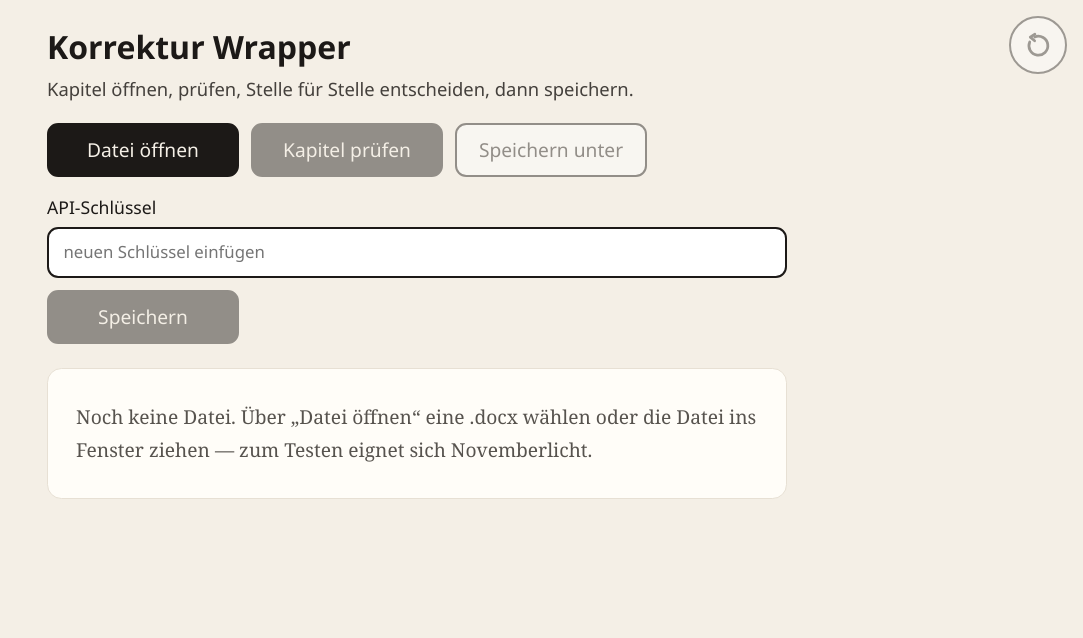
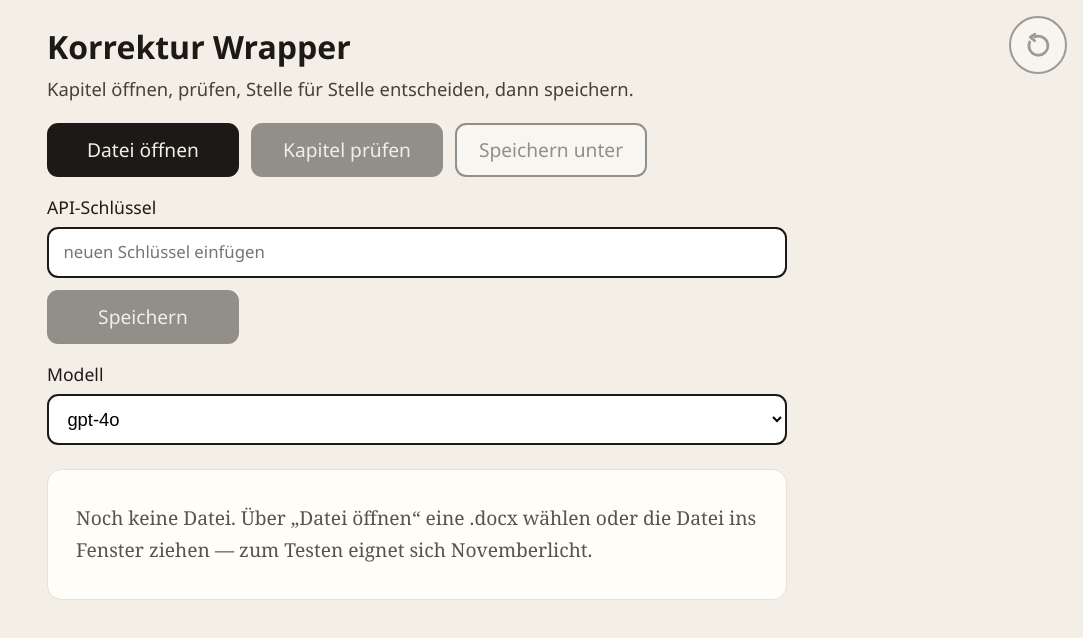
Before and after one commit to Richard4224/korrektur-wrapper, a React (Vite) app: page / in a window 1280 px wide. Shown: the top 638 px of the page, without its empty margins (197-1280 px from the left). Built offline with nearby package versions, Linux system fonts and the light colour scheme.

Commit message:
Let the proofread request go to a chosen model instead of a hidden default.
Co-authored-by: Cursor <cursoragent@cursor.com>

```diff
--- a/src/App.css
+++ b/src/App.css
@@ -147,6 +147,23 @@
   font-size: 1.05rem;
 }
 
+.model-select {
+  display: flex;
+  flex-direction: column;
+  gap: 0.4rem;
+  margin: 1.1rem 0 0;
+  font-size: 1.1rem;
+}
+
+.model-input {
+  min-height: 3.2rem;
+  padding: 0.6rem 0.9rem;
+  border: 2px solid #1c1917;
+  border-radius: 0.7rem;
+  font-size: 1.15rem;
+  background: #fff;
+}
+
 .error {
   margin: 1rem 0 0;
   padding: 0.8rem 1rem;
--- a/src/App.tsx
+++ b/src/App.tsx
@@ -2,6 +2,7 @@ import { useEffect, useMemo, useRef, useState } from "react";
 import { ChapterView } from "./ChapterView";
 import { ReviewBar } from "./ReviewBar";
 import { ApiKeyPanel } from "./ApiKeyPanel";
+import { ModelSelect } from "./ModelSelect";
 import { applyReplacements } from "./docx/applyReplacement";
 import {
   bytesWithDocumentXml,
@@ -13,6 +14,7 @@ import {
 import { parseDocumentXml, plainText } from "./docx/parseDocument";
 import { pruefenKapitel } from "./proofread/api";
 import { loadApiKey } from "./proofread/apiKey";
+import { loadModel, saveModel } from "./proofread/models";
 import {
   correctionMarks,
   replacementsFromDecisions,
@@ -32,6 +34,7 @@ export default function App() {
   const [decisions, setDecisions] = useState<Decision[]>([]);
   const [dragging, setDragging] = useState(false);
   const [apiKey, setApiKey] = useState(() => loadApiKey());
+  const [model, setModel] = useState(() => loadModel());
 
   const currentIndex = decisions.length;
   const currentFinding = findings[currentIndex] ?? null;
@@ -137,7 +140,7 @@ export default function App() {
     setFindings([]);
     setDecisions([]);
     try {
-      const next = await pruefenKapitel(plainText(doc.blocks), apiKey);
+      const next = await pruefenKapitel(plainText(doc.blocks), apiKey, model);
       setFindings(next);
       setStatus(
         next.length === 0
@@ -237,6 +240,13 @@ export default function App() {
           </button>
         </div>
         <ApiKeyPanel apiKey={apiKey} onSaved={setApiKey} />
+        <ModelSelect
+          model={model}
+          onChange={(value) => {
+            saveModel(value);
+            setModel(value);
+          }}
+        />
         <input
           ref={inputRef}
           className="file-hidden"
--- /dev/null
+++ b/src/ModelSelect.tsx
@@ -0,0 +1,28 @@
+import { MODEL_OPTIONS } from "./proofread/models";
+
+export function ModelSelect({
+  model,
+  onChange,
+}: {
+  model: string;
+  onChange: (value: string) => void;
+}) {
+  const known = MODEL_OPTIONS.some((option) => option.id === model);
+  return (
+    <label className="model-select">
+      Modell
+      <select
+        className="model-input"
+        value={model}
+        onChange={(event) => onChange(event.target.value)}
+      >
+        {MODEL_OPTIONS.map((option) => (
+          <option key={option.id} value={option.id}>
+            {option.label}
+          </option>
+        ))}
+        {!known && <option value={model}>{model}</option>}
+      </select>
+    </label>
+  );
+}
--- a/src/proofread/api.ts
+++ b/src/proofread/api.ts
@@ -3,11 +3,12 @@ import type { Finding } from "./types";
 export async function pruefenKapitel(
   text: string,
   apiKey: string,
+  model: string,
 ): Promise<Finding[]> {
   const response = await fetch("/api/pruefen", {
     method: "POST",
     headers: { "Content-Type": "application/json" },
-    body: JSON.stringify({ text, apiKey }),
+    body: JSON.stringify({ text, apiKey, model }),
   });
   const payload = (await response.json()) as {
     error?: string;
--- /dev/null
+++ b/src/proofread/models.ts
@@ -0,0 +1,36 @@
+const STORAGE_KEY = "korrektur-wrapper-model";
+
+export const MODEL_OPTIONS = [
+  { id: "gpt-4o", label: "gpt-4o" },
+  { id: "gpt-4o-mini", label: "gpt-4o-mini" },
+  { id: "gpt-4.1", label: "gpt-4.1" },
+  { id: "gpt-4.1-mini", label: "gpt-4.1-mini" },
+  { id: "gpt-4.1-nano", label: "gpt-4.1-nano" },
+  { id: "gpt-5", label: "gpt-5" },
+  { id: "gpt-5-mini", label: "gpt-5-mini" },
+  { id: "o4-mini", label: "o4-mini" },
+] as const;
+
+export const DEFAULT_MODEL = "gpt-4o";
+
+export function sanitizeModel(value: string): string {
+  const trimmed = value.trim();
+  if (!/^[\w.-]{1,80}$/.test(trimmed)) return DEFAULT_MODEL;
+  return trimmed;
+}
+
+export function loadModel(): string {
+  try {
+    return sanitizeModel(localStorage.getItem(STORAGE_KEY) ?? DEFAULT_MODEL);
+  } catch {
+    return DEFAULT_MODEL;
+  }
+}
+
+export function saveModel(value: string): void {
+  try {
+    localStorage.setItem(STORAGE_KEY, sanitizeModel(value));
+  } catch {
+    // ignore
+  }
+}
```
Also changed, not shown: 2 other files (tests, documents, lock files or other folders).
